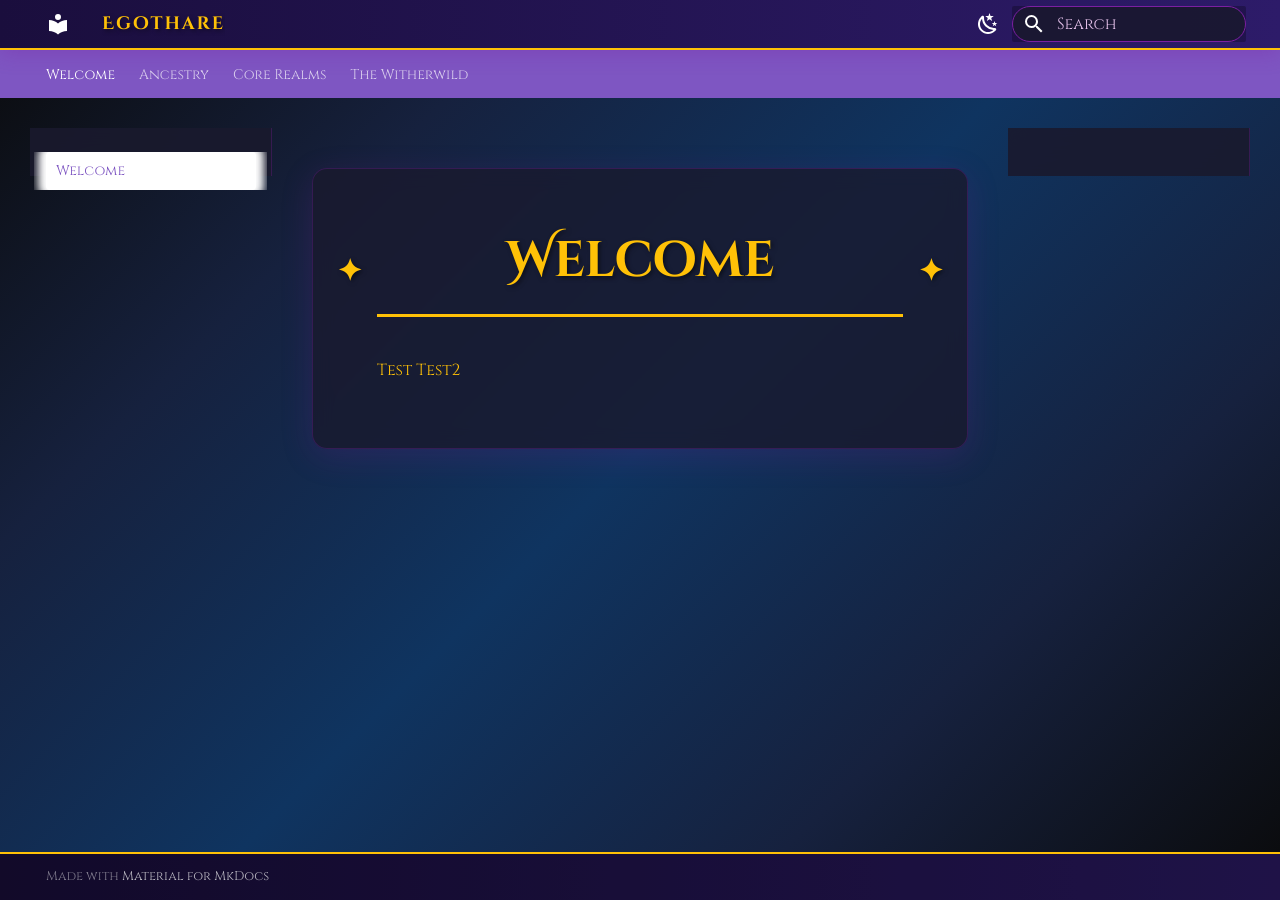
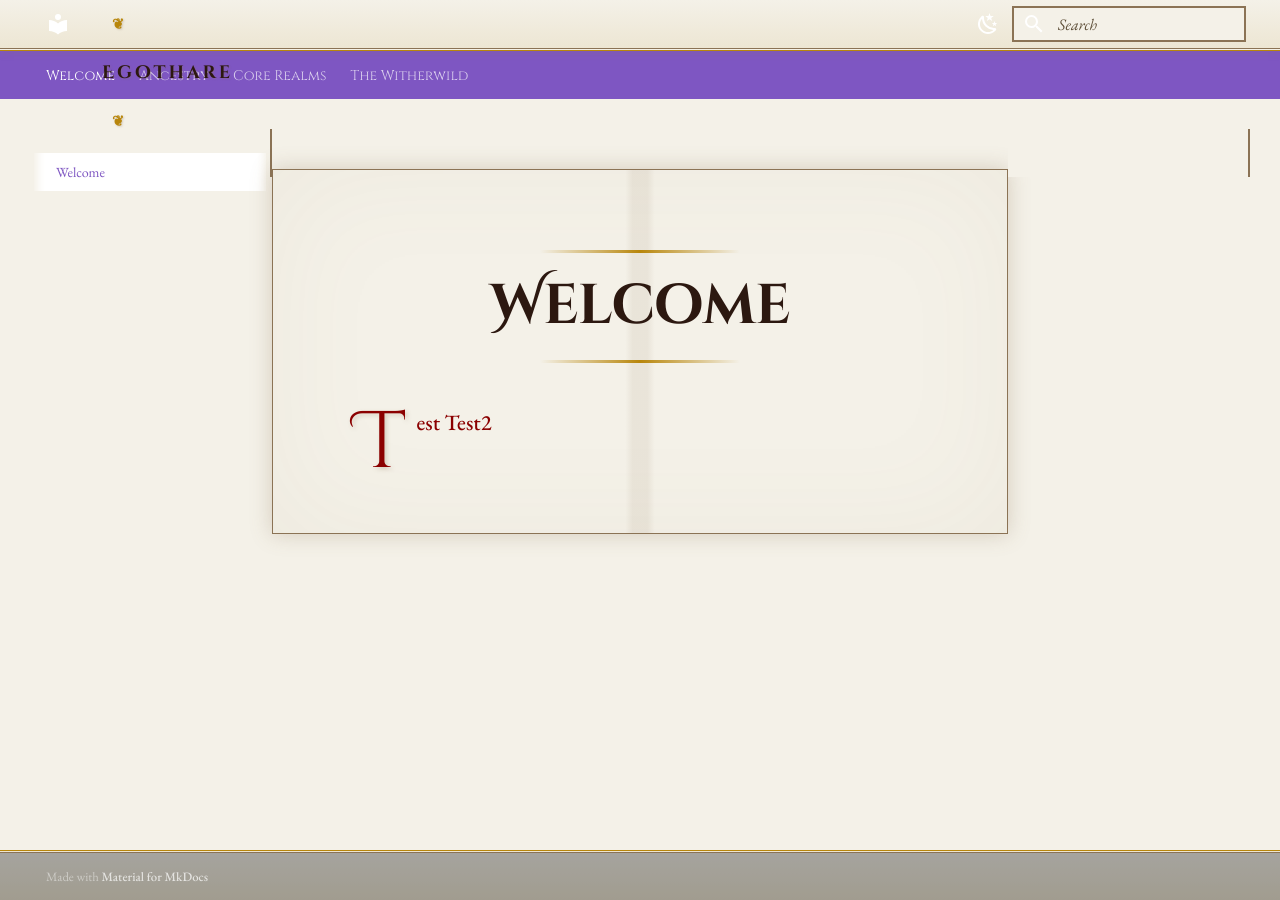
Before and after one commit to saurbre8/Egothare, an MkDocs documentation site: the page built from docs/index.md, in a window 1280 px wide. Built offline with MkDocs 1.6.1 and Material for MkDocs 9.7.7, drawn with Linux system fonts in a browser that asks for light colours.

Commit message:
paper look

```diff
--- a/docs/stylesheets/extra.css
+++ b/docs/stylesheets/extra.css
@@ -1,211 +1,328 @@
-/* Fantasy Theme for Egothare - A Mystical Realm */
+/* Parchment Paper Theme for Egothare - Ancient Manuscript Style */
 
-/* Import fantasy fonts */
-@import url('https://fonts.googleapis.com/css2?family=Cinzel:wght@400;500;600;700&family=Cinzel+Decorative:wght@400;700&family=Uncial+Antiqua&family=Fira+Code:wght@300;400;500&display=swap');
+/* Import fantasy fonts suitable for paper/manuscript look */
+@import url('https://fonts.googleapis.com/css2?family=Cinzel:wght@400;500;600;700&family=Cinzel+Decorative:wght@400;700&family=Uncial+Antiqua&family=EB+Garamond:ital,wght@0,400;0,500;0,600;0,700;1,400&family=Fira+Code:wght@300;400;500&display=swap');
 
-/* Fantasy color palette */
+/* Paper/Parchment color palette */
 :root {
-  --fantasy-primary: #2d1b69;        /* Deep mystical purple */
-  --fantasy-primary-light: #4a148c;   /* Lighter purple */
-  --fantasy-primary-dark: #1a0e3d;    /* Darker purple */
-  --fantasy-accent: #ffc107;          /* Golden amber */
-  --fantasy-accent-dark: #ff8f00;     /* Darker gold */
-  --fantasy-text: #e8eaf6;            /* Light mystical text */
-  --fantasy-text-dark: #3f51b5;       /* Dark mystical text */
-  --fantasy-background: #0a0a0a;      /* Deep night background */
-  --fantasy-surface: #1a1a2e;         /* Surface color */
-  --fantasy-border: #7b1fa2;          /* Magical border */
-  --fantasy-glow: #e1bee7;            /* Magical glow */
+  --paper-bg: #f4f1e8;              /* Aged paper background */
+  --paper-bg-dark: #ede6d3;         /* Slightly darker paper */
+  --paper-shadow: #d4c4a8;          /* Paper shadow */
+  --ink-dark: #2c1810;              /* Dark brown ink */
+  --ink-medium: #4a3728;            /* Medium brown ink */
+  --ink-light: #6b4e37;             /* Light brown ink */
+  --accent-gold: #b8860b;           /* Antique gold */
+  --accent-red: #8b0000;            /* Deep red ink */
+  --border-brown: #8b7355;          /* Brown border */
+  --text-faded: #5d4e37;            /* Faded ink */
+  --paper-stain: rgba(139, 115, 85, 0.1); /* Paper stains */
 }
 
-/* Custom background with mystical gradient */
-.md-main {
-  background: linear-gradient(135deg,
-    var(--fantasy-background) 0%,
-    #16213e 25%,
-    #0f3460 50%,
-    #16213e 75%,
-    var(--fantasy-background) 100%);
-  background-attachment: fixed;
+/* Paper texture background */
+body {
+  background-color: var(--paper-bg);
+  background-image:
+    radial-gradient(circle at 20% 80%, rgba(139, 115, 85, 0.05) 0%, transparent 50%),
+    radial-gradient(circle at 80% 20%, rgba(139, 115, 85, 0.05) 0%, transparent 50%),
+    radial-gradient(circle at 40% 40%, rgba(139, 115, 85, 0.03) 0%, transparent 50%);
 }
 
-/* Header styling with magical elements */
+/* Main content area with paper effect */
+.md-main {
+  background: var(--paper-bg);
+  position: relative;
+}
+
+.md-main::before {
+  content: "";
+  position: fixed;
+  top: 0;
+  left: 0;
+  right: 0;
+  bottom: 0;
+  background-image:
+    radial-gradient(circle at 25% 25%, var(--paper-stain) 0%, transparent 2%),
+    radial-gradient(circle at 75% 75%, var(--paper-stain) 0%, transparent 2%),
+    radial-gradient(circle at 50% 10%, var(--paper-stain) 0%, transparent 1%),
+    radial-gradient(circle at 10% 90%, var(--paper-stain) 0%, transparent 1%);
+  pointer-events: none;
+  z-index: -1;
+}
+
+/* Header styling like manuscript header */
 .md-header {
-  background: linear-gradient(90deg, var(--fantasy-primary-dark), var(--fantasy-primary));
-  box-shadow: 0 4px 20px rgba(123, 31, 162, 0.3);
-  border-bottom: 2px solid var(--fantasy-accent);
+  background: linear-gradient(to bottom, var(--paper-bg), var(--paper-bg-dark));
+  box-shadow: 0 2px 8px rgba(139, 115, 85, 0.2);
+  border-bottom: 3px double var(--border-brown);
+  position: relative;
+}
+
+.md-header::after {
+  content: "";
+  position: absolute;
+  bottom: -3px;
+  left: 0;
+  right: 0;
+  height: 1px;
+  background: var(--accent-gold);
 }
 
 .md-header__title {
   font-family: 'Cinzel Decorative', serif;
   font-weight: 700;
-  color: var(--fantasy-accent);
-  text-shadow: 2px 2px 4px rgba(0, 0, 0, 0.5);
-  letter-spacing: 2px;
+  color: var(--ink-dark);
+  text-shadow: 1px 1px 2px rgba(139, 115, 85, 0.3);
+  letter-spacing: 3px;
+  position: relative;
 }
 
-/* Navigation styling */
+.md-header__title::before,
+.md-header__title::after {
+  content: "❦";
+  color: var(--accent-gold);
+  font-size: 0.8em;
+  margin: 0 10px;
+}
+
+/* Navigation styling like manuscript index */
 .md-nav {
-  font-family: 'Cinzel', serif;
+  font-family: 'EB Garamond', serif;
+  background: var(--paper-bg);
 }
 
 .md-nav__title {
-  font-family: 'Cinzel Decorative', serif;
+  font-family: 'Cinzel', serif;
   font-weight: 600;
-  color: var(--fantasy-accent);
+  color: var(--ink-dark);
   text-transform: uppercase;
-  letter-spacing: 1px;
-  border-bottom: 1px solid var(--fantasy-border);
+  letter-spacing: 2px;
+  border-bottom: 2px solid var(--border-brown);
   padding-bottom: 0.5rem;
+  position: relative;
+}
+
+.md-nav__title::after {
+  content: "";
+  position: absolute;
+  bottom: -2px;
+  left: 0;
+  right: 0;
+  height: 1px;
+  background: var(--accent-gold);
 }
 
 .md-nav__link {
-  color: var(--fantasy-text);
+  color: var(--ink-medium);
   transition: all 0.3s ease;
-  border-radius: 4px;
+  border-radius: 0;
   padding: 0.5rem;
+  position: relative;
 }
 
 .md-nav__link:hover {
-  background: linear-gradient(45deg, rgba(123, 31, 162, 0.2), rgba(255, 193, 7, 0.1));
-  color: var(--fantasy-accent);
-  transform: translateX(5px);
-  box-shadow: 0 2px 10px rgba(123, 31, 162, 0.3);
+  background: rgba(184, 134, 11, 0.1);
+  color: var(--ink-dark);
+  transform: none;
+  box-shadow: inset 0 0 0 1px rgba(184, 134, 11, 0.3);
 }
 
-/* Content area styling */
-.md-content {
-  max-width: 1200px;
-  background: rgba(26, 26, 46, 0.8);
-  border-radius: 15px;
-  box-shadow: 0 8px 32px rgba(123, 31, 162, 0.2);
-  backdrop-filter: blur(10px);
-  border: 1px solid rgba(123, 31, 162, 0.3);
-  margin: 2rem;
-  padding: 2rem;
+.md-nav__link:hover::before {
+  content: "▶";
+  position: absolute;
+  left: -10px;
+  color: var(--accent-gold);
+  font-size: 0.8em;
 }
 
-/* Typography with fantasy flair */
+/* Content area like manuscript page */
+.md-content {
+  max-width: 1000px;
+  background: var(--paper-bg);
+  margin: 2rem auto;
+  padding: 3rem;
+  box-shadow:
+    0 0 20px rgba(139, 115, 85, 0.3),
+    inset 0 0 120px rgba(139, 115, 85, 0.05);
+  border: 1px solid var(--border-brown);
+  position: relative;
+}
+
+.md-content::before {
+  content: "";
+  position: absolute;
+  top: 0;
+  left: 0;
+  right: 0;
+  bottom: 0;
+  background-image:
+    linear-gradient(90deg, transparent 0%, transparent 48%, rgba(139, 115, 85, 0.1) 49%, rgba(139, 115, 85, 0.1) 51%, transparent 52%, transparent 100%);
+  pointer-events: none;
+}
+
+/* Manuscript-style typography */
 .md-typeset {
-  font-family: 'Cinzel', serif;
-  color: var(--fantasy-text);
-  line-height: 1.7;
+  font-family: 'EB Garamond', serif;
+  color: var(--ink-dark);
+  line-height: 1.8;
+  font-size: 1.1rem;
 }
 
 .md-typeset h1 {
   font-family: 'Cinzel Decorative', serif;
-  color: var(--fantasy-accent);
+  color: var(--ink-dark);
   font-weight: 700;
-  font-size: 2.5rem;
+  font-size: 2.8rem;
   text-align: center;
-  text-shadow: 2px 2px 4px rgba(0, 0, 0, 0.5);
-  border-bottom: 3px solid var(--fantasy-accent);
-  padding-bottom: 1rem;
   margin-bottom: 2rem;
   position: relative;
-}
-
-.md-typeset h1::before,
-.md-typeset h1::after {
-  content: "✦";
-  color: var(--fantasy-accent);
-  font-size: 1.5rem;
-  position: absolute;
-  top: 50%;
-  transform: translateY(-50%);
+  padding: 1rem 0;
 }
 
 .md-typeset h1::before {
-  left: -2rem;
+  content: "";
+  position: absolute;
+  top: 0;
+  left: 50%;
+  transform: translateX(-50%);
+  width: 200px;
+  height: 3px;
+  background: linear-gradient(to right, transparent, var(--accent-gold), transparent);
 }
 
 .md-typeset h1::after {
-  right: -2rem;
+  content: "";
+  position: absolute;
+  bottom: 0;
+  left: 50%;
+  transform: translateX(-50%);
+  width: 200px;
+  height: 3px;
+  background: linear-gradient(to right, transparent, var(--accent-gold), transparent);
 }
 
 .md-typeset h2 {
   font-family: 'Cinzel', serif;
-  color: var(--fantasy-accent);
+  color: var(--ink-dark);
   font-weight: 600;
   font-size: 1.8rem;
-  border-left: 4px solid var(--fantasy-accent);
-  padding-left: 1rem;
-  margin-top: 2rem;
-  text-shadow: 1px 1px 2px rgba(0, 0, 0, 0.3);
+  margin-top: 2.5rem;
+  margin-bottom: 1rem;
+  position: relative;
+  padding-left: 2rem;
+}
+
+.md-typeset h2::before {
+  content: "§";
+  position: absolute;
+  left: 0;
+  color: var(--accent-gold);
+  font-size: 1.5em;
+  font-family: 'Cinzel Decorative', serif;
 }
 
 .md-typeset h3 {
   font-family: 'Cinzel', serif;
-  color: var(--fantasy-glow);
+  color: var(--ink-medium);
   font-weight: 500;
   font-size: 1.4rem;
+  font-style: italic;
 }
 
-/* Magical link styling */
+/* Manuscript-style paragraphs */
+.md-typeset p {
+  text-align: justify;
+  text-indent: 2rem;
+  margin-bottom: 1.2rem;
+}
+
+.md-typeset p:first-of-type {
+  text-indent: 0;
+}
+
+.md-typeset p:first-of-type::first-letter {
+  font-family: 'Cinzel Decorative', serif;
+  font-size: 4rem;
+  line-height: 3rem;
+  float: left;
+  margin: 0.5rem 0.5rem 0 0;
+  color: var(--accent-red);
+  text-shadow: 2px 2px 4px rgba(139, 115, 85, 0.3);
+}
+
+/* Ink-style links */
 .md-typeset a {
-  color: var(--fantasy-accent);
+  color: var(--accent-red);
   text-decoration: none;
   position: relative;
-  transition: all 0.3s ease;
-  border-bottom: 1px solid transparent;
+  font-weight: 500;
 }
 
 .md-typeset a:hover {
-  color: var(--fantasy-accent-dark);
-  text-shadow: 0 0 8px rgba(255, 193, 7, 0.6);
-  border-bottom-color: var(--fantasy-accent);
+  color: var(--ink-dark);
 }
 
-.md-typeset a::before {
+.md-typeset a::after {
   content: "";
   position: absolute;
-  width: 0;
-  height: 2px;
   bottom: -2px;
   left: 0;
-  background: linear-gradient(90deg, var(--fantasy-accent), var(--fantasy-accent-dark));
+  width: 0;
+  height: 1px;
+  background: var(--accent-red);
   transition: width 0.3s ease;
 }
 
-.md-typeset a:hover::before {
+.md-typeset a:hover::after {
   width: 100%;
 }
 
-/* Mystical code blocks */
+/* Manuscript-style code blocks */
 .md-typeset code {
-  background: linear-gradient(135deg, rgba(26, 26, 46, 0.8), rgba(45, 27, 105, 0.3));
-  color: var(--fantasy-accent);
-  padding: 0.3em 0.6em;
-  border-radius: 6px;
-  border: 1px solid var(--fantasy-border);
+  background: rgba(139, 115, 85, 0.1);
+  color: var(--ink-dark);
+  padding: 0.2em 0.4em;
+  border: 1px solid var(--border-brown);
   font-family: 'Fira Code', monospace;
-  font-weight: 400;
-  box-shadow: 0 2px 8px rgba(123, 31, 162, 0.2);
+  font-size: 0.9em;
+  border-radius: 2px;
 }
 
 .md-typeset pre {
-  background: linear-gradient(135deg, rgba(26, 26, 46, 0.9), rgba(45, 27, 105, 0.4));
-  border: 1px solid var(--fantasy-border);
-  border-radius: 10px;
-  box-shadow: 0 4px 16px rgba(123, 31, 162, 0.3);
+  background: rgba(139, 115, 85, 0.05);
+  border: 2px solid var(--border-brown);
+  border-radius: 0;
+  padding: 1.5rem;
+  position: relative;
 }
 
-/* Enchanted blockquotes */
+.md-typeset pre::before {
+  content: "Codex";
+  position: absolute;
+  top: -12px;
+  left: 20px;
+  background: var(--paper-bg);
+  padding: 0 10px;
+  font-family: 'Cinzel', serif;
+  font-size: 0.8rem;
+  color: var(--ink-medium);
+  font-weight: 600;
+}
+
+/* Illuminated blockquotes */
 .md-typeset blockquote {
-  border-left: 4px solid var(--fantasy-accent);
-  background: linear-gradient(135deg, rgba(26, 26, 46, 0.6), rgba(123, 31, 162, 0.1));
+  border-left: 4px solid var(--accent-gold);
+  background: rgba(184, 134, 11, 0.05);
   padding: 1.5rem;
   margin: 2rem 0;
-  border-radius: 8px;
   position: relative;
-  box-shadow: 0 4px 16px rgba(123, 31, 162, 0.2);
   font-style: italic;
+  border-radius: 0;
 }
 
 .md-typeset blockquote::before {
   content: """;
   font-size: 4rem;
-  color: var(--fantasy-accent);
+  color: var(--accent-gold);
   position: absolute;
   top: -1rem;
   left: 1rem;
@@ -213,94 +330,127 @@
   opacity: 0.7;
 }
 
-/* Magical tables */
+.md-typeset blockquote p {
+  text-indent: 0;
+  margin-bottom: 0;
+}
+
+/* Manuscript tables */
 .md-typeset table {
-  background: rgba(26, 26, 46, 0.8);
-  border-radius: 10px;
-  overflow: hidden;
-  box-shadow: 0 4px 16px rgba(123, 31, 162, 0.2);
+  background: var(--paper-bg);
+  border: 2px solid var(--border-brown);
+  border-collapse: separate;
+  border-spacing: 0;
 }
 
 .md-typeset th {
-  background: linear-gradient(135deg, var(--fantasy-primary), var(--fantasy-primary-light));
-  color: var(--fantasy-accent);
+  background: rgba(139, 115, 85, 0.1);
+  color: var(--ink-dark);
   font-family: 'Cinzel', serif;
   font-weight: 600;
   text-transform: uppercase;
   letter-spacing: 1px;
+  border-bottom: 2px solid var(--border-brown);
+  padding: 1rem;
 }
 
 .md-typeset td {
-  border-bottom: 1px solid rgba(123, 31, 162, 0.3);
+  border-bottom: 1px solid rgba(139, 115, 85, 0.3);
+  padding: 0.8rem;
 }
 
-/* Footer styling */
+/* Footer like manuscript colophon */
 .md-footer {
-  background: linear-gradient(90deg, var(--fantasy-primary-dark), var(--fantasy-primary));
-  border-top: 2px solid var(--fantasy-accent);
-  color: var(--fantasy-text);
+  background: linear-gradient(to top, var(--paper-bg-dark), var(--paper-bg));
+  border-top: 3px double var(--border-brown);
+  color: var(--ink-medium);
+  position: relative;
+}
+
+.md-footer::before {
+  content: "";
+  position: absolute;
+  top: -3px;
+  left: 0;
+  right: 0;
+  height: 1px;
+  background: var(--accent-gold);
 }
 
 /* Search styling */
 .md-search__input {
-  background: rgba(26, 26, 46, 0.8);
-  border: 1px solid var(--fantasy-border);
-  color: var(--fantasy-text);
-  border-radius: 20px;
+  background: var(--paper-bg);
+  border: 2px solid var(--border-brown);
+  color: var(--ink-dark);
+  border-radius: 0;
+  font-family: 'EB Garamond', serif;
 }
 
 .md-search__input::placeholder {
-  color: var(--fantasy-glow);
+  color: var(--text-faded);
+  font-style: italic;
 }
 
-/* Sidebar styling */
+/* Sidebar like manuscript margin notes */
 .md-sidebar {
-  background: rgba(26, 26, 46, 0.9);
-  backdrop-filter: blur(10px);
-  border-right: 1px solid rgba(123, 31, 162, 0.3);
+  background: var(--paper-bg);
+  border-right: 2px solid var(--border-brown);
 }
 
-/* Custom scrollbar */
+/* Custom scrollbar like manuscript bookmark */
 ::-webkit-scrollbar {
-  width: 8px;
+  width: 12px;
 }
 
 ::-webkit-scrollbar-track {
-  background: var(--fantasy-background);
+  background: var(--paper-bg-dark);
+  border: 1px solid var(--border-brown);
 }
 
 ::-webkit-scrollbar-thumb {
-  background: linear-gradient(180deg, var(--fantasy-accent), var(--fantasy-primary));
-  border-radius: 4px;
+  background: linear-gradient(180deg, var(--accent-gold), var(--border-brown));
+  border: 1px solid var(--border-brown);
 }
 
 ::-webkit-scrollbar-thumb:hover {
-  background: linear-gradient(180deg, var(--fantasy-accent-dark), var(--fantasy-primary-light));
+  background: linear-gradient(180deg, var(--accent-red), var(--accent-gold));
 }
 
-/* Magical animations */
-@keyframes mysticalGlow {
-  0%, 100% { box-shadow: 0 0 5px rgba(255, 193, 7, 0.3); }
-  50% { box-shadow: 0 0 20px rgba(255, 193, 7, 0.6); }
-}
-
-.md-header__title:hover {
-  animation: mysticalGlow 2s ease-in-out infinite;
-}
-
-/* Responsive design */
+/* Responsive design for smaller scrolls */
 @media screen and (max-width: 768px) {
   .md-content {
     margin: 1rem;
-    padding: 1rem;
+    padding: 2rem 1.5rem;
   }
 
   .md-typeset h1 {
-    font-size: 2rem;
+    font-size: 2.2rem;
   }
 
-  .md-typeset h1::before,
-  .md-typeset h1::after {
-    display: none;
+  .md-typeset p:first-of-type::first-letter {
+    font-size: 3rem;
+    line-height: 2.5rem;
+  }
+
+  .md-typeset p {
+    text-indent: 1rem;
   }
 }
+
+/* Print styles for actual paper */
+@media print {
+  body {
+    background: white !important;
+  }
+
+  .md-content {
+    box-shadow: none !important;
+    border: none !important;
+  }
+
+  .md-header,
+  .md-footer,
+  .md-sidebar {
+    display: none !important;
+  }
+}
```
